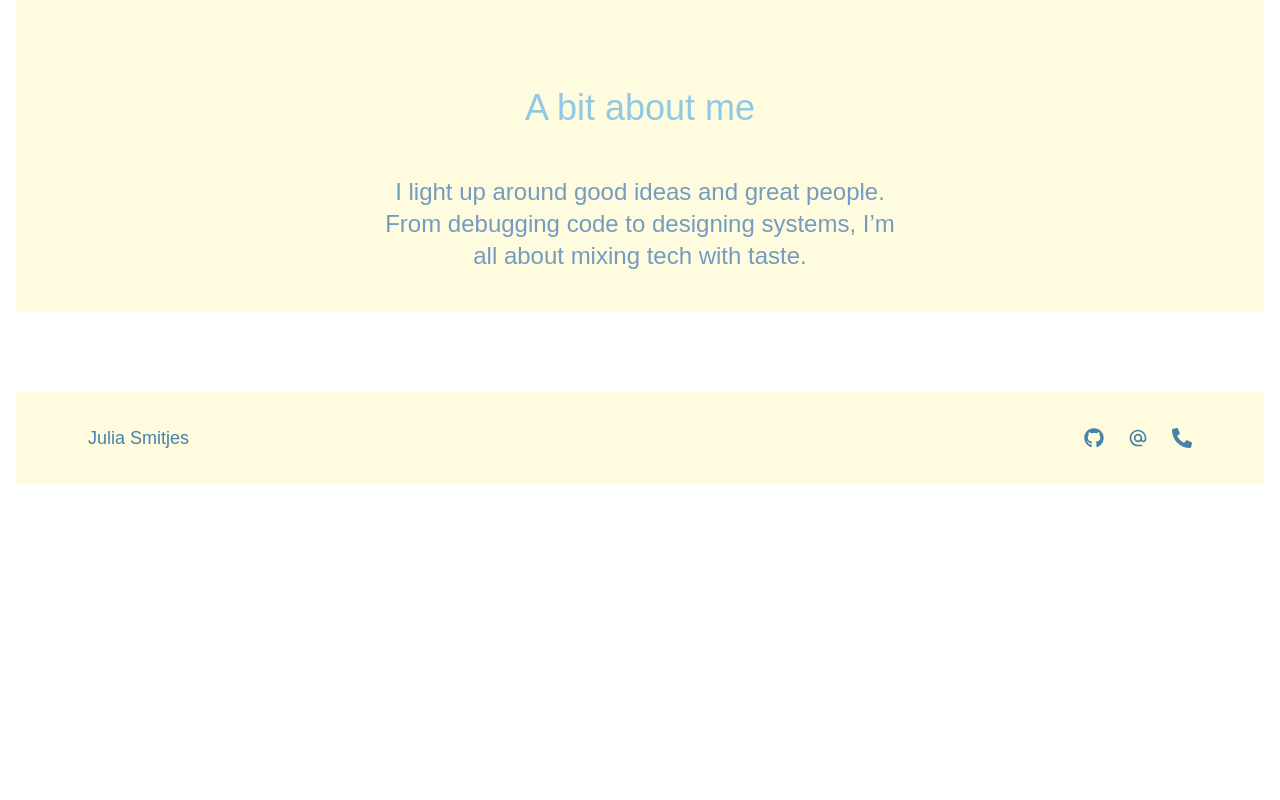
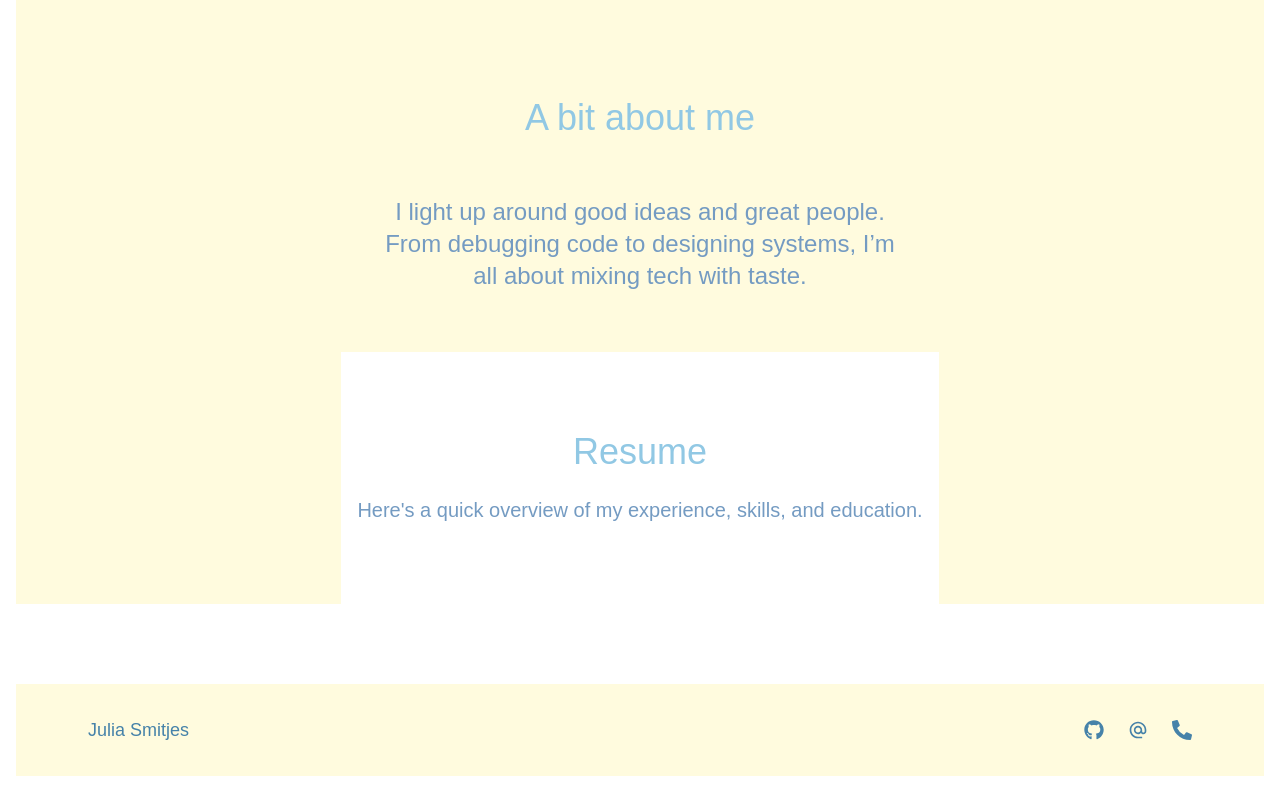
Before and after one commit to Juliasmitjes/0-portfolio, a React (Vite) app: page / in a window 1280 px wide. Shown: the part 892-1692 px from the top of the page. Before the commit the page ends 1400 px from the top, so only its background shows below. Built offline with nearby package versions, Linux system fonts and the light colour scheme; a web font is replaced by a local one.

Commit message:
resume.jsx

```diff
--- a/src/pages/Home.jsx
+++ b/src/pages/Home.jsx
@@ -1,4 +1,6 @@
 'use client'
+
+import Resume from './Resume.jsx';
 
 const Home = () => {
   return (
@@ -23,15 +25,12 @@ const Home = () => {
       <h1 className="text-4xl font-myHeader text-myBlue">
         A bit about me
       </h1>
-      <p className="text-2xl font-myText text-myOcean pb-10 max-w-lg text-center">
+      <p className="text-2xl font-myText text-myOcean pb-15 max-w-lg text-center">
         I light up around good ideas and great people. From debugging code to designing systems, I’m all about mixing tech with taste.
       </p>
       </div>
+   <Resume />
   </div>
-
-
-
-
   )
 }
 
--- /dev/null
+++ b/src/pages/Resume.jsx
@@ -0,0 +1,16 @@
+import React from 'react'
+
+const Resume = () => {
+  return (
+    <div className="bg-white py-20 px-4 text-center">
+      <h2 className="text-4xl font-myHeader text-myBlue mb-6">Resume</h2>
+      <p className="text-xl font-myText text-myOcean max-w-2xl mx-auto">
+        Here's a quick overview of my experience, skills, and education.
+      </p>
+      {/* Voeg hier je echte resume-secties toe */}
+    </div>
+
+  )
+}
+
+export default Resume
```
